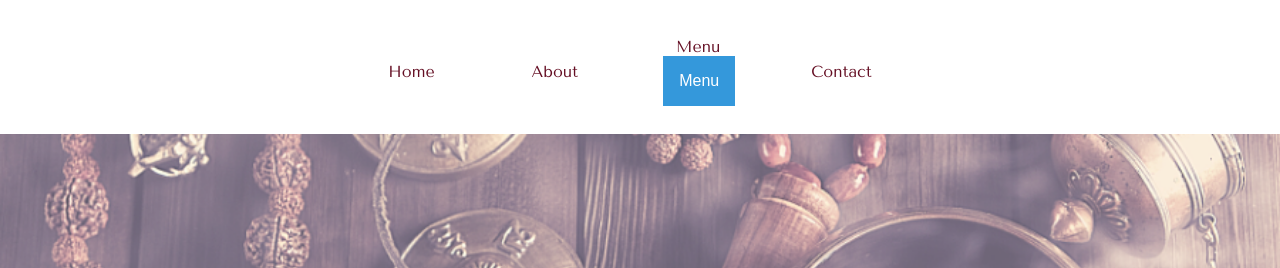
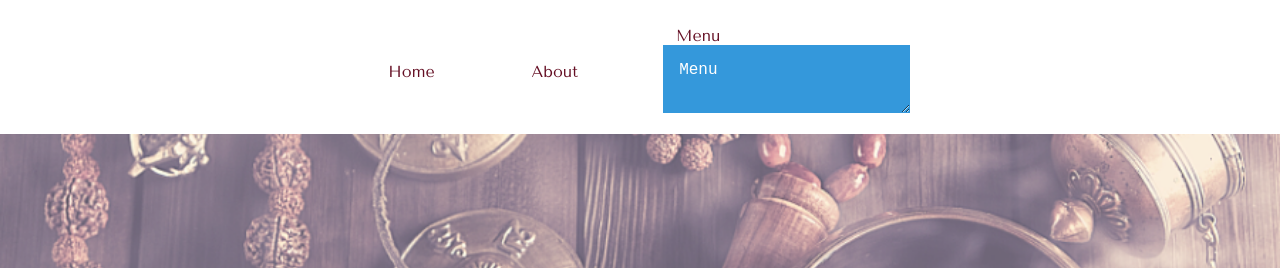
Before and after one commit to yoga-jenandyou/omwellnesssite, a plain HTML site: page index.html in a window 1280 px wide. Shown: the part 176-444 px from the top of the page. Drawn offline with nearby package versions, Linux system fonts and the light colour scheme.

Commit message:
Update index.html

```diff
--- a/index.html
+++ b/index.html
@@ -46,7 +46,7 @@
                 <div class="nav-link">
                     <a href="#">Menu</a>
                     <div class="dropdown">
-                        <button onclick="myFunction()" class="dropbtn">Menu</button>
+                        <textarea onclick="myFunction()" class="dropbtn">Menu</textarea>
                         <div id="myDropdown" class="dropdown-content">
                             <a href="#">Courses</a>
                             <a href="#">Trainings</a>
```
